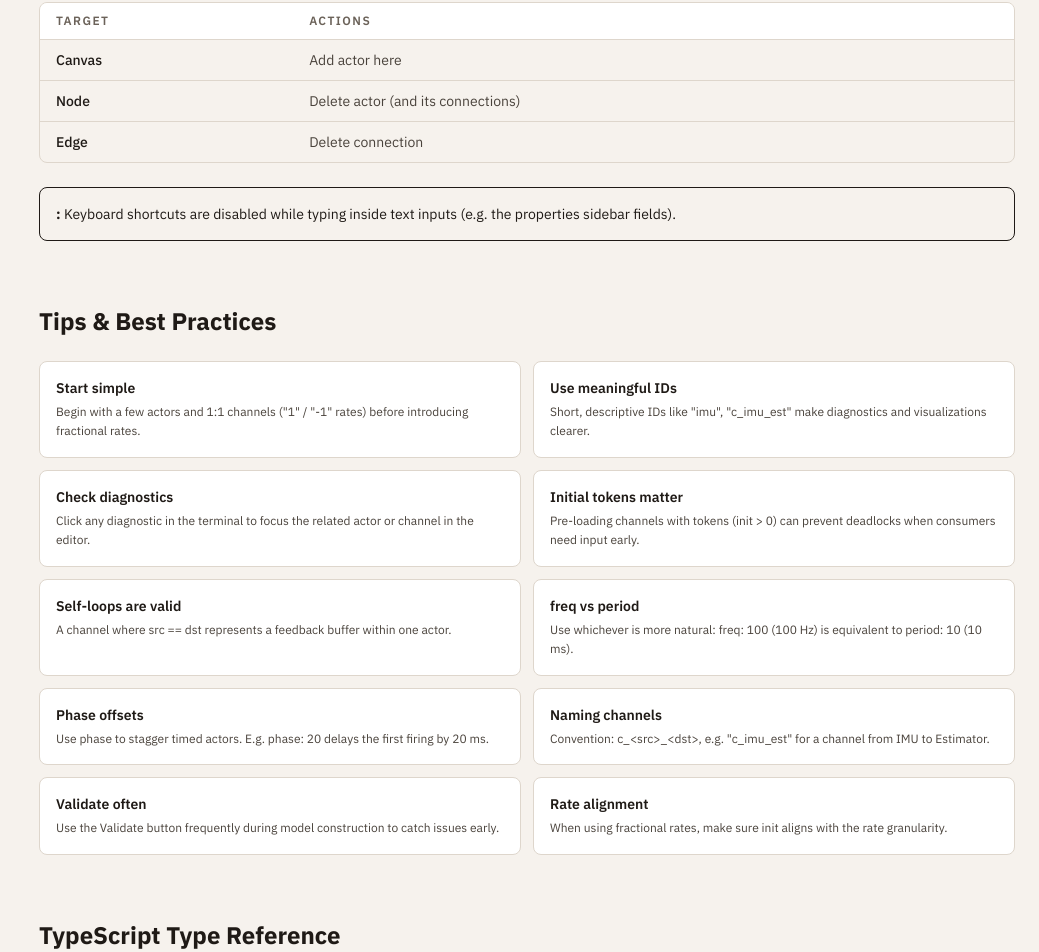
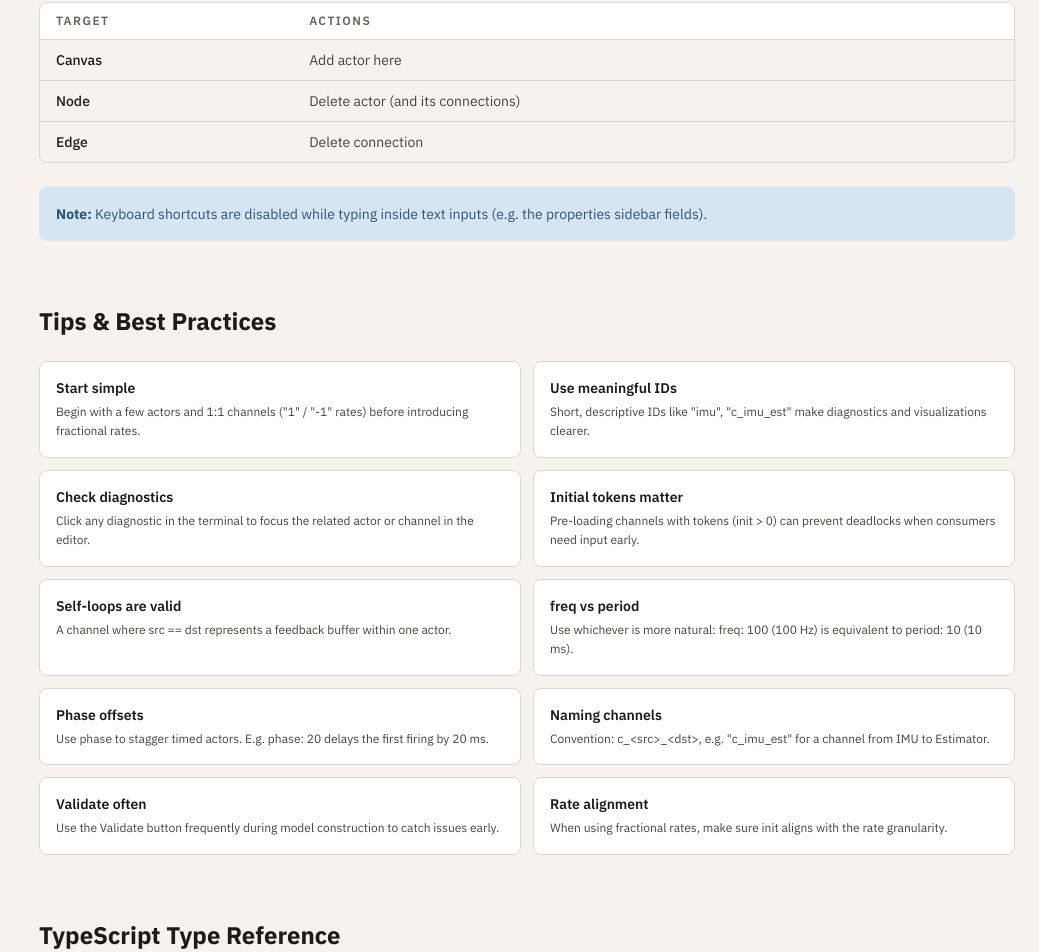
Before and after one commit to ahmad-fatayerji/polygraph, a Next.js app: page /docs in a window 1280 px wide. Shown: the part 7836-8788 px from the top of the page, without its empty margins (241-1280 px from the left). Built offline with nearby package versions, Linux system fonts and the light colour scheme.

Commit message:
fix: specify type for Callout component in DocsPage to enhance clarity

```diff
--- a/app/docs/page.tsx
+++ b/app/docs/page.tsx
@@ -1148,7 +1148,7 @@ export default function DocsPage() {
                   </div>
                 </div>
               </div>
-              <Callout>
+              <Callout type="info">
                 Keyboard shortcuts are disabled while typing inside text inputs
                 (e.g. the properties sidebar fields).
               </Callout>
```
